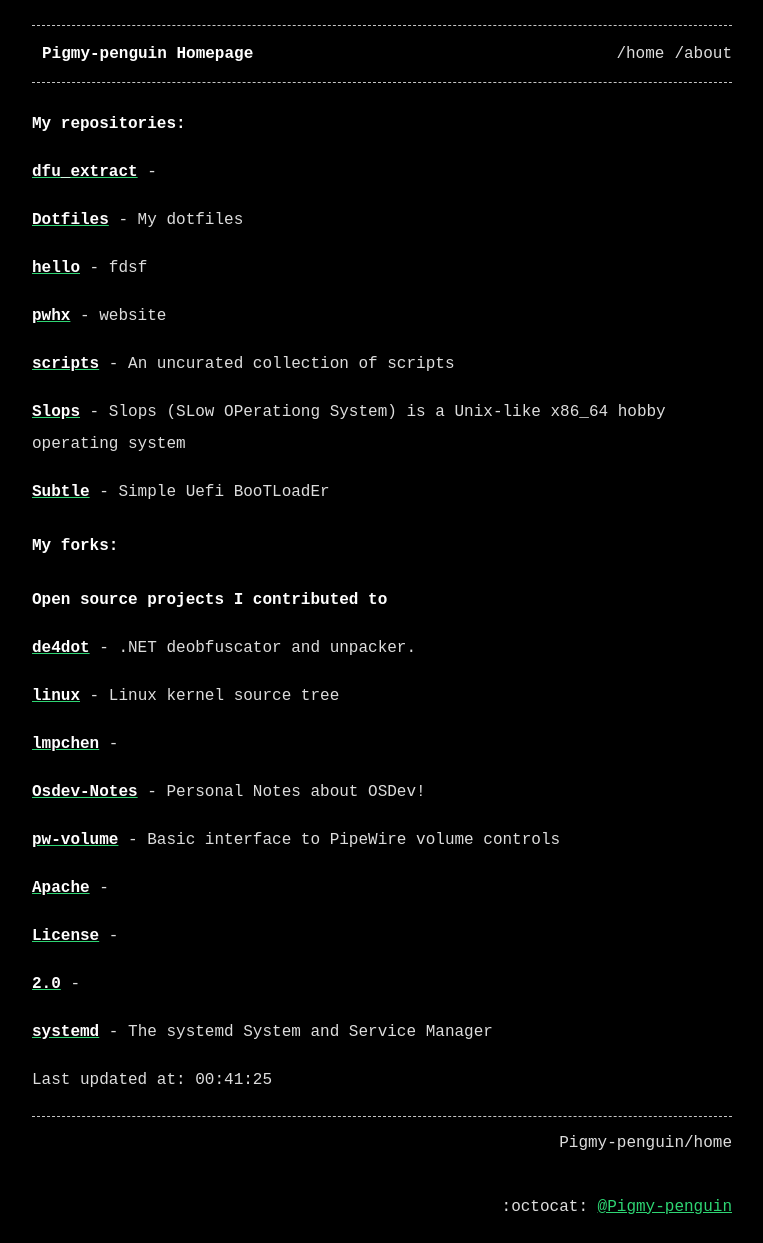
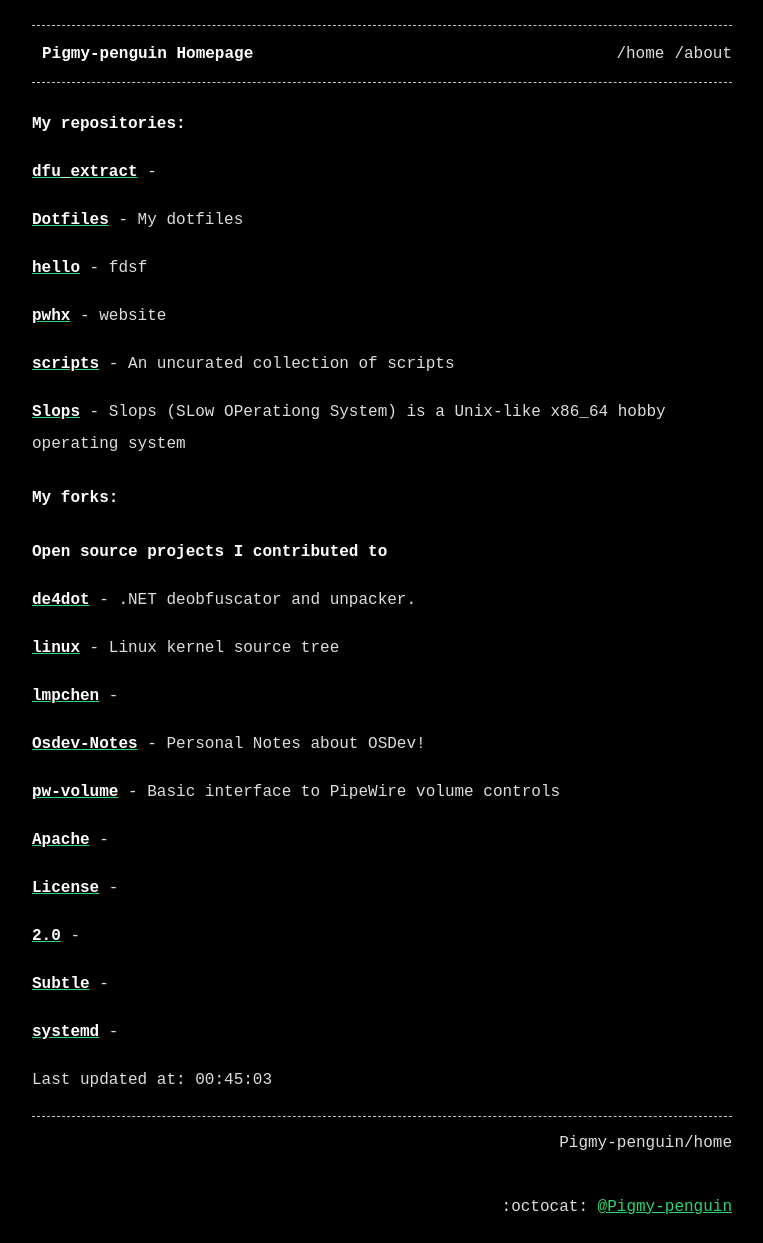
Before and after one commit to Pigmy-penguin/Pigmy-penguin.github.io, a Jekyll site: the page built from index.md, in a window 1280 px wide. Shown: the whole page, without its empty margins (258-1021 px from the left). Built offline with Jekyll 4.4.1, drawn with Linux system fonts in a browser that asks for light colours.

Commit message:
Auto updating the website

```diff
--- a/index.md
+++ b/index.md
@@ -19,8 +19,6 @@ title: Pigmy-penguin Homepage
 
 [**Slops**](https://github.com/Pigmy-penguin/Slops) - Slops (SLow OPerationg System) is a Unix-like x86_64 hobby operating system
 
-[**Subtle**](https://github.com/Pigmy-penguin/Subtle) - Simple Uefi BooTLoadEr
-
 ## My forks:
 ### Open source projects I contributed to
 
@@ -40,7 +38,9 @@ title: Pigmy-penguin Homepage
 
 [**2.0**](https://github.com/Pigmy-penguin/2.0) -
 
-[**systemd**](https://github.com/Pigmy-penguin/systemd) - The systemd System and Service Manager
+[**Subtle**](https://github.com/Pigmy-penguin/Subtle) -
+
+[**systemd**](https://github.com/Pigmy-penguin/systemd) -
 
 
-Last updated at: 00:41:25
+Last updated at: 00:45:03
```
Also changed, not shown: 2 other files.
